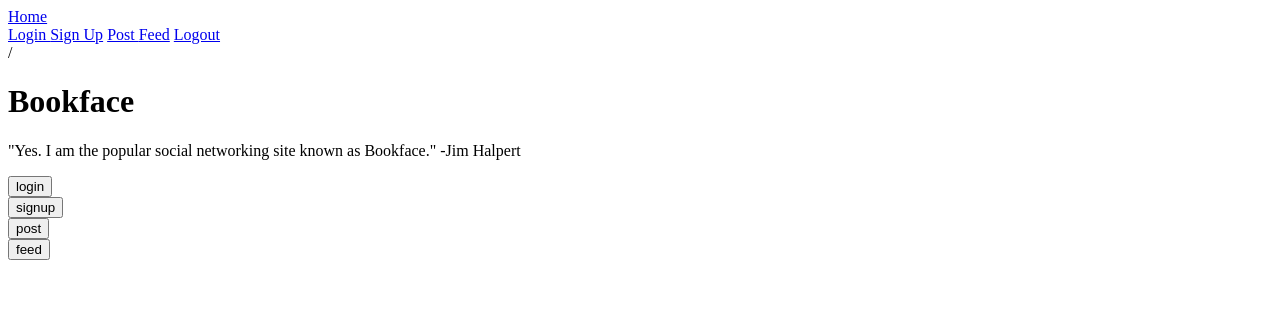
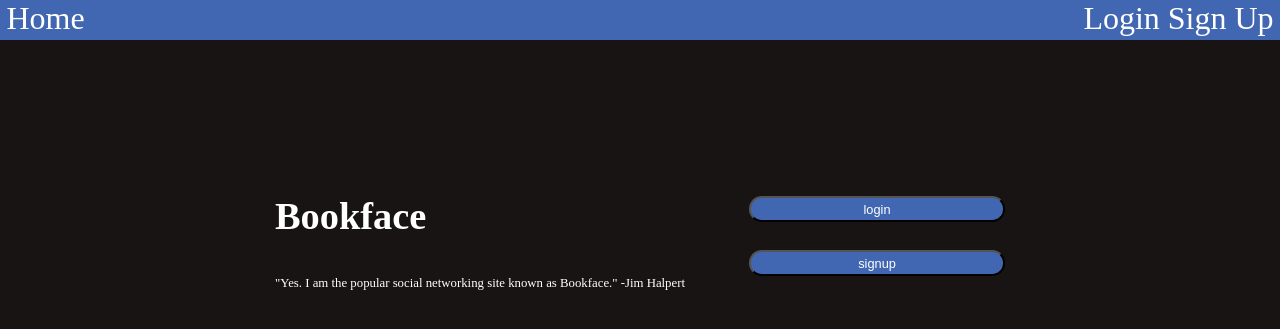
Before and after one commit to CollinOlkows/New-CSE312-Group-Project-P2, a Flask app: page / in a window 1280 px wide. Shown: the top 329 px of the page. Run offline with Flask 3, Linux system fonts and the light colour scheme; some web fonts are replaced.

Commit message:
updated some CSS

```diff
--- a/static/css/index.css
+++ b/static/css/index.css
@@ -0,0 +1,44 @@
+@font-face {
+    font-family: InterDisplay-Thin;
+    src: url('/InterDisplay-Thin.otf');
+}
+
+body{
+    padding: 0;
+    margin: 0;
+}
+.buttons{
+    width: 20vmax;
+    height: 2vmax;
+    background-color: #4267B2;
+    font-style: InterDisplay-Thin;
+    font-size: 1vmax;
+    color: white;
+    border-radius: 1vmax;
+}
+.container{
+    display: flex;
+    justify-content: space-evenly;
+}
+.container-form{
+    display: flex;
+    justify-content: space-evenly;
+    flex-direction: column;
+}
+
+
+.container_center{
+    display: flex;
+    justify-content: center;
+    gap: 5vmax;
+}
+.image_main_square{
+    width: 25vmax;
+    height: 25vmax;
+}
+h1{
+    font-size: 3vmax;
+}
+p{
+    font-size: 1vmax;
+}
--- a/static/css/nav.css
+++ b/static/css/nav.css
@@ -0,0 +1,24 @@
+.nav-bar{
+    background-color: #4267B2;
+    font-size: 2rem;
+    color: white;
+}
+
+.nav-a {
+    color: white;
+    text-decoration: none;
+    padding-bottom: .25%;
+}
+.nav-a:hover{
+    background-color: #385897;
+}
+.left-elm{
+    align-self: flex-end;
+}
+.nav-container{
+    display: flex;
+    justify-content: space-between;
+    gap: 1rem;
+    padding-left: .5%;
+    padding-right: .5%;
+}
--- a/static/css/style.css
+++ b/static/css/style.css
@@ -0,0 +1,17 @@
+@font-face {
+    font-family: InterDisplay-Thin;
+    src: url('/InterDisplay-Thin.otf');
+}
+
+:root {
+    --font-color: white;
+    --background-color: #191414;
+    font-family: InterDisplay-Thin;
+}
+
+body{
+    background-color: var(--background-color);
+    color: var(--font-color);
+    margin: 0;
+    padding: 0;
+}
--- a/templates/index.html
+++ b/templates/index.html
@@ -4,19 +4,30 @@
 <link  rel="stylesheet" href="{{url_for('send_static',path='css/index.css')}}">
 {% endblock %}
 {% block content %}
+        <div class="container_center" style="padding-top: 10%;">
+            <div class="container-form">
                 <h1>Bookface</h1>
                 <p>"Yes. I am the popular social networking site known as Bookface." -Jim Halpert</p>
+            </div>
+            <div class="container-form">
+                {% if login == false %}
                 <form action="{{url_for('login')}}">
                     <input type="submit" value="login" class="buttons">
                 </form>
+
                 <form action="{{url_for('signup')}}">
                     <input type="submit" value="signup" class="buttons">
                 </form>
+                {% else %}
                 <form action="{{url_for('post')}}">
-                    <input type="submit" value="post">
+                    <input type="submit" value="post" class="buttons">
                 </form>
+
                 <form action="{{url_for('feed')}}">
-                    <input type="submit" value="feed">
+                    <input type="submit" value="feed" class="buttons">
                 </form>
+                {%endif%}
+            </div>
+        </div>
         <br>
 {% endblock %}
--- a/templates/nav.html
+++ b/templates/nav.html
@@ -1,15 +1,15 @@
-<nav>
-    <div>
-        <a href="/">Home</a>
+<nav class="nav-bar">
+    <div class="nav-container">
+        <a href="/" class="nav-a">Home</a>
         <div>
-            <a href="/login">Login </a>
-            <a href="/signup"> Sign Up</a>
-            <a href="/post">Post </a>
-            <a href="/feed"> Feed</a>
-            <a href="/logout">Logout</a>
-            <a href="/super-cool-wizard-stuff"></a>
-            <a href="/wizard-feed"></a>
-            <a href="/spells"></a>
-        </div>/
+            {%if login == false%}
+            <a href="/login" class="nav-a">Login </a>
+            <a href="/signup" class="nav-a"> Sign Up</a>
+            {%else%}
+            <a href="/post" class="nav-a">Post </a>
+            <a href="/feed" class="nav-a"> Feed</a>
+            <a href="/logout" class="nav-a">Logout</a>
+            {%endif%}
+        </div>
     </div>
 </nav>
```
Also changed, not shown: static/css/feed.css (+26 -0 lines), templates/feed.html (+11 -4 lines), templates/signup.html (+23 -8 lines).
